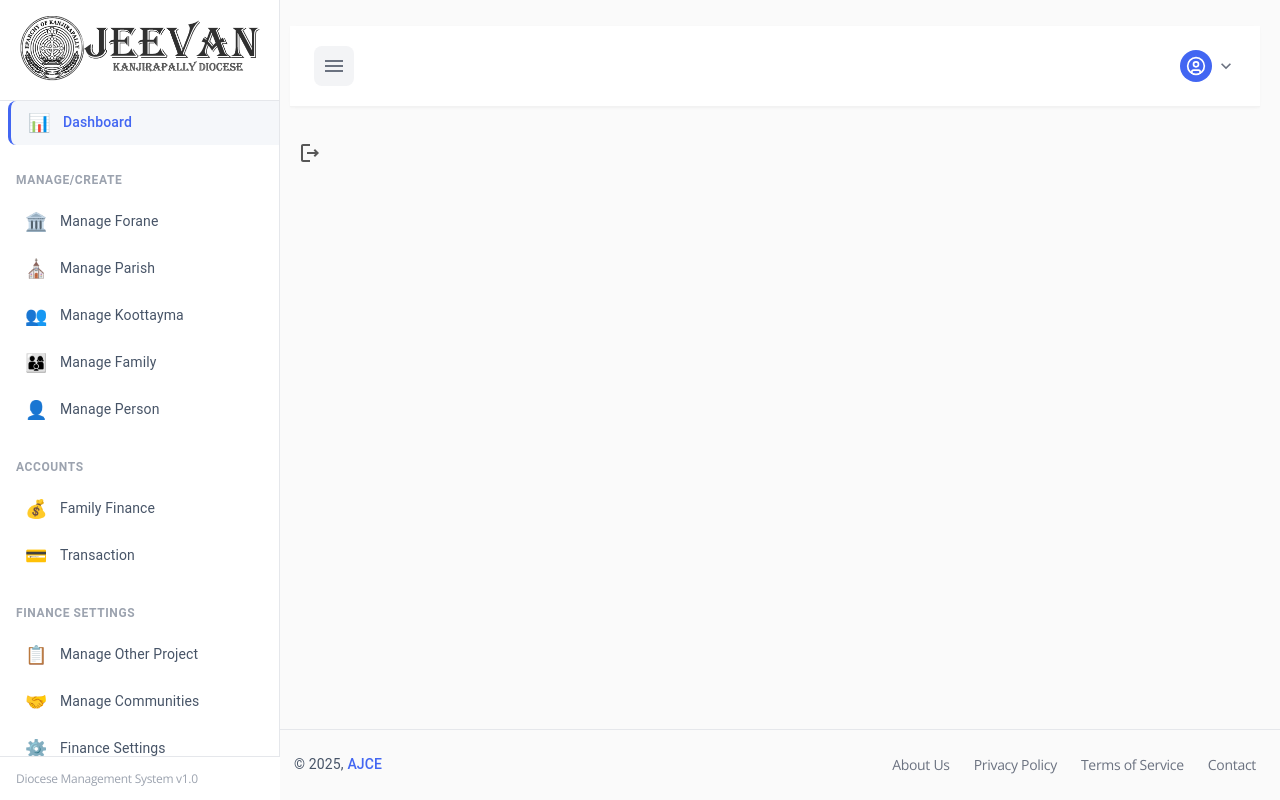
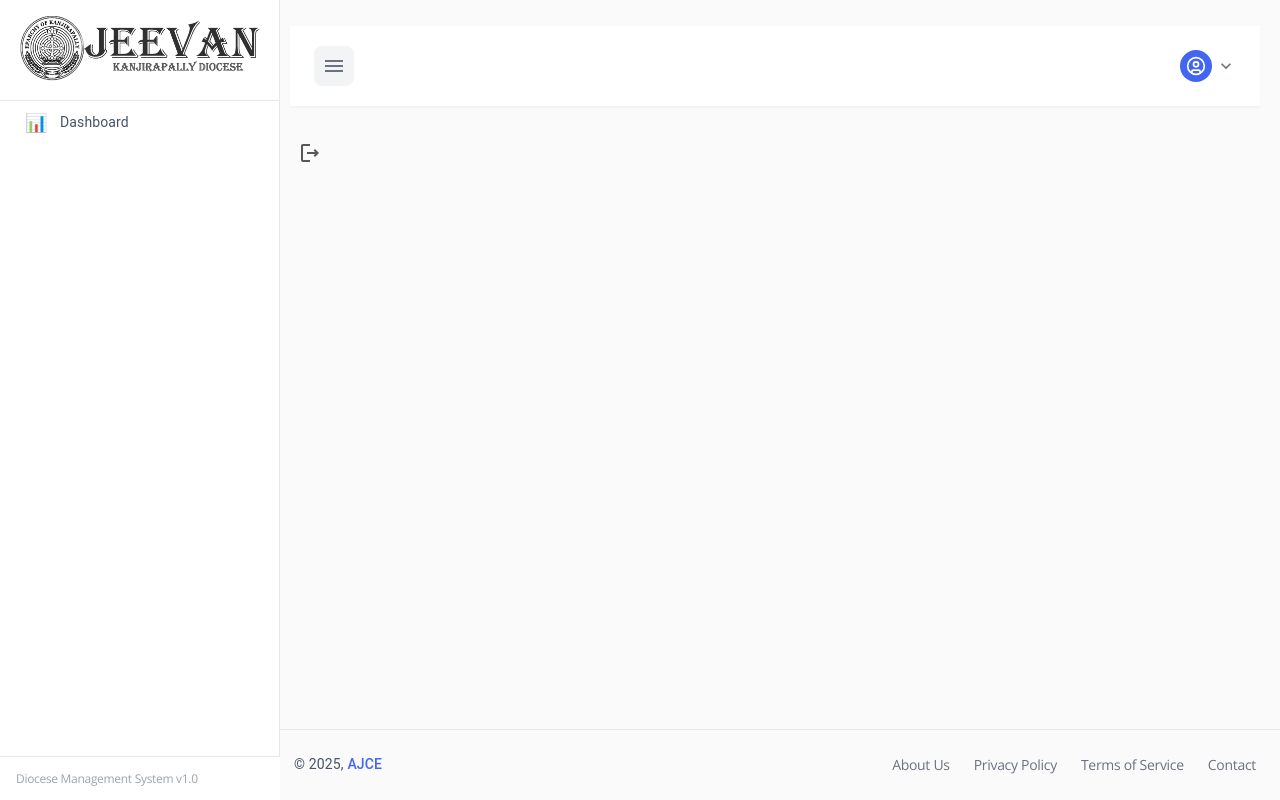
Before and after one commit to sebanputhen/sundayschool_frontend, a React (Create React App) app: page /logout in a window 1280 px wide. Built offline with nearby package versions, Linux system fonts and the light colour scheme; sample sign-in values are in the browser's storage.

Commit message:
Your commit message00

```diff
--- a/src/App.js
+++ b/src/App.js
@@ -163,38 +163,38 @@ function App() {
               <Main>
                 <Switch>
                   {/* Super Admin Dashboard */}
-                  <SuperAdminRoute exact path="/super-admin" component={SuperAdminDashboard} />
+                  <SuperAdminRoute exact path="/adminreg" component={AdminRegistrations} />
 
                   {/* Core routes */}
-                  <Route exact path="/home" component={Home} />
+                  {/* <Route exact path="/home" component={Home} />
                   <Route exact path="/dashboard" component={Home} />
                   <Route exact path="/profile" component={Profile} />
-                  <Route path="/adminreg" component={AdminRegistrations} />
+                  <Route path="/adminreg" component={AdminRegistrations} /> */}
                   {/* Organization routes */}
-                  <Route exact path="/forane" component={Forane} />
+                  {/* <Route exact path="/forane" component={Forane} />
                   <Route exact path="/parish" component={Parish} />
                   <Route exact path="/koottayma" component={Koottayma} />
-                  <Route exact path="/Family" component={Family} />
+                  <Route exact path="/Family" component={Family} /> */}
 
                   {/* Finance routes */}
-                  <Route exact path="/PersonManagement" component={PersonManagement} />
+                  {/* <Route exact path="/PersonManagement" component={PersonManagement} />
                   <Route exact path="/FamilyFinanace" component={FamilyFinanace} />
                   <Route exact path="/FamilyFinance" component={FamilyNewjune14} />
                   <Route exact path="/FamilyFinance1" component={FamilyNew1} />
                   <Route exact path="/transactions/new" component={TransactionListPage} />
                   <Route exact path="/transactions" component={TransactionPage} />
                   <Route exact path="/Titheprint" component={Titheprint} />
-                  <Route exact path="/FamilyNewjune14" component={FamilyNew} />
+                  <Route exact path="/FamilyNewjune14" component={FamilyNew} /> */}
 
                   {/* Settings routes */}
-                  <Route exact path="/FinanceSettings" component={FinanceSettings} />
+                  {/* <Route exact path="/FinanceSettings" component={FinanceSettings} />
                   <Route exact path="/communitysettings" component={CommunitySettings} />
                   <Route exact path="/otherprojectsettings" component={OtherProjectSettings} />
                   <Route exact path="/parishallocsettings" component={ParishAllocSettings} />
-                  <Route exact path="/parishallocsettings1" component={ParishAllocSettings1} />
+                  <Route exact path="/parishallocsettings1" component={ParishAllocSettings1} /> */}
 
                   {/* Other routes */}
-                  <Route exact path="/movefamily" component={MoveFamily} />
+                  {/* <Route exact path="/movefamily" component={MoveFamily} />
                   <Route exact path="/community" component={Community} />
                   <Route exact path="/project" component={Project} />
                   <Route exact path="/report" component={ChurchReportPage} />
@@ -203,7 +203,7 @@ function App() {
                   <Route exact path="/print-family/:id" component={BulkFamilyPrintPage} />
                   <Route exact path="/addopening" component={OpeningBalance} />
                   <Route exact path="/yearendtransfer" component={YearEndTransfer} />
-                  <Route exact path="/AuditDashboard" component={AuditDashboard} />
+                  <Route exact path="/AuditDashboard" component={AuditDashboard} /> */}
                   <Route exact path="/logout" component={logout} />
 
                   {/* Catch all route - redirect to home */}
--- a/src/components/layout/Sidenav.js
+++ b/src/components/layout/Sidenav.js
@@ -151,116 +151,116 @@ const IconWrapper = styled(Box)(({ collapsed }) => ({
 const menuItems = [
   {
     type: 'single',
-    path: '/',
+    path: '/AdminRegistrations',
     label: 'Dashboard',
     icon: '📊',
   },
-  {
-    type: 'header',
-    label: 'MANAGE/CREATE',
-  },
-  {
-    type: 'single',
-    path: '/forane',
-    label: 'Manage Forane',
-    icon: '🏛️',
-  },
-  {
-    type: 'single',
-    path: '/Parish',
-    label: 'Manage Parish',
-    icon: '⛪',
-  },
-  {
-    type: 'single',
-    path: '/koottayma',
-    label: 'Manage Koottayma',
-    icon: '👥',
-  },
-  {
-    type: 'single',
-    path: '/Family',
-    label: 'Manage Family',
-    icon: '👨‍👩‍👦',
-  },
-  {
-    type: 'single',
-    path: '/PersonManagement',
-    label: 'Manage Person',
-    icon: '👤',
-  },
-  {
-    type: 'header',
-    label: 'ACCOUNTS',
-  },
-  {
-    type: 'single',
-    path: '/FamilyFinance',
-    label: 'Family Finance',
-    icon: '💰',
-  },
-  {
-    type: 'single',
-    path: '/transactions',
-    label: 'Transaction',
-    icon: '💳',
-  },
-  {
-    type: 'header',
-    label: 'FINANCE SETTINGS',
-  },
-  {
-    type: 'single',
-    path: '/project',
-    label: 'Manage Other Project',
-    icon: '📋',
-  },
-  {
-    type: 'single',
-    path: '/community',
-    label: 'Manage Communities',
-    icon: '🤝',
-  },
-  {
-    type: 'single',
-    path: '/FinanceSettings',
-    label: 'Finance Settings',
-    icon: '⚙️',
-  },
-  {
-    type: 'header',
-    label: 'REPORTS',
-  },
-  {
-    type: 'single',
-    path: '/ReportsDashboard',
-    label: 'Report Dashboard',
-    icon: '📈',
-  },
-  {
-    type: 'single',
-    path: '/report',
-    label: 'Report Print',
-    icon: '🖨️',
-  },
-  {
-    type: 'single',
-    path: '/family-print',
-    label: 'Tithe Print',
-    icon: '📄',
-  },
-  {
-    type: 'single',
-    path: '/addopening',
-    label: 'Opening Balance',
-    icon: '💼',
-  },
-  {
-    type: 'single',
-    path: '/yearendtransfer',
-    label: 'Year End Transfer',
-    icon: '🔄',
-  },
+  // {
+  //   type: 'header',
+  //   label: 'MANAGE/CREATE',
+  // },
+  // {
+  //   type: 'single',
+  //   path: '/forane',
+  //   label: 'Manage Forane',
+  //   icon: '🏛️',
+  // },
+  // {
+  //   type: 'single',
+  //   path: '/Parish',
+  //   label: 'Manage Parish',
+  //   icon: '⛪',
+  // },
+  // {
+  //   type: 'single',
+  //   path: '/koottayma',
+  //   label: 'Manage Koottayma',
+  //   icon: '👥',
+  // },
+  // {
+  //   type: 'single',
+  //   path: '/Family',
+  //   label: 'Manage Family',
+  //   icon: '👨‍👩‍👦',
+  // },
+  // {
+  //   type: 'single',
+  //   path: '/PersonManagement',
+  //   label: 'Manage Person',
+  //   icon: '👤',
+  // },
+  // {
+  //   type: 'header',
+  //   label: 'ACCOUNTS',
+  // },
+  // {
+  //   type: 'single',
+  //   path: '/FamilyFinance',
+  //   label: 'Family Finance',
+  //   icon: '💰',
+  // },
+  // {
+  //   type: 'single',
+  //   path: '/transactions',
+  //   label: 'Transaction',
+  //   icon: '💳',
+  // },
+  // {
+  //   type: 'header',
+  //   label: 'FINANCE SETTINGS',
+  // },
+  // {
+  //   type: 'single',
+  //   path: '/project',
+  //   label: 'Manage Other Project',
+  //   icon: '📋',
+  // },
+  // {
+  //   type: 'single',
+  //   path: '/community',
+  //   label: 'Manage Communities',
+  //   icon: '🤝',
+  // },
+  // {
+  //   type: 'single',
+  //   path: '/FinanceSettings',
+  //   label: 'Finance Settings',
+  //   icon: '⚙️',
+  // },
+  // {
+  //   type: 'header',
+  //   label: 'REPORTS',
+  // },
+  // {
+  //   type: 'single',
+  //   path: '/ReportsDashboard',
+  //   label: 'Report Dashboard',
+  //   icon: '📈',
+  // },
+  // {
+  //   type: 'single',
+  //   path: '/report',
+  //   label: 'Report Print',
+  //   icon: '🖨️',
+  // },
+  // {
+  //   type: 'single',
+  //   path: '/family-print',
+  //   label: 'Tithe Print',
+  //   icon: '📄',
+  // },
+  // {
+  //   type: 'single',
+  //   path: '/addopening',
+  //   label: 'Opening Balance',
+  //   icon: '💼',
+  // },
+  // {
+  //   type: 'single',
+  //   path: '/yearendtransfer',
+  //   label: 'Year End Transfer',
+  //   icon: '🔄',
+  // },
   //  {
   //   type: 'single',
   //   path: '/AuditDashboard',
```
